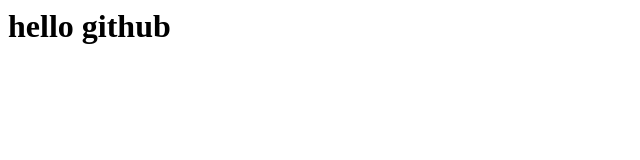
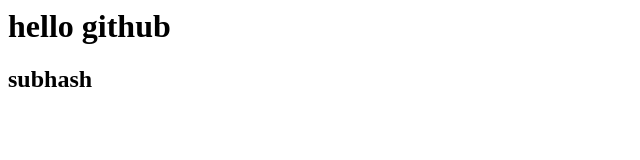
Before and after one commit to SuperSubhash/new, a plain HTML site: page index.html in a window 1280 px wide. Shown: the whole page, without its empty margins (0-640 px from the left). Drawn offline with Linux system fonts and the light colour scheme.

Commit message:
hello github

```diff
--- a/index.html
+++ b/index.html
@@ -4,5 +4,6 @@
     </head>
     <body>
         <h1>hello github</h1>
+        <h2>subhash</h2>
     </body>
 </html>
```
